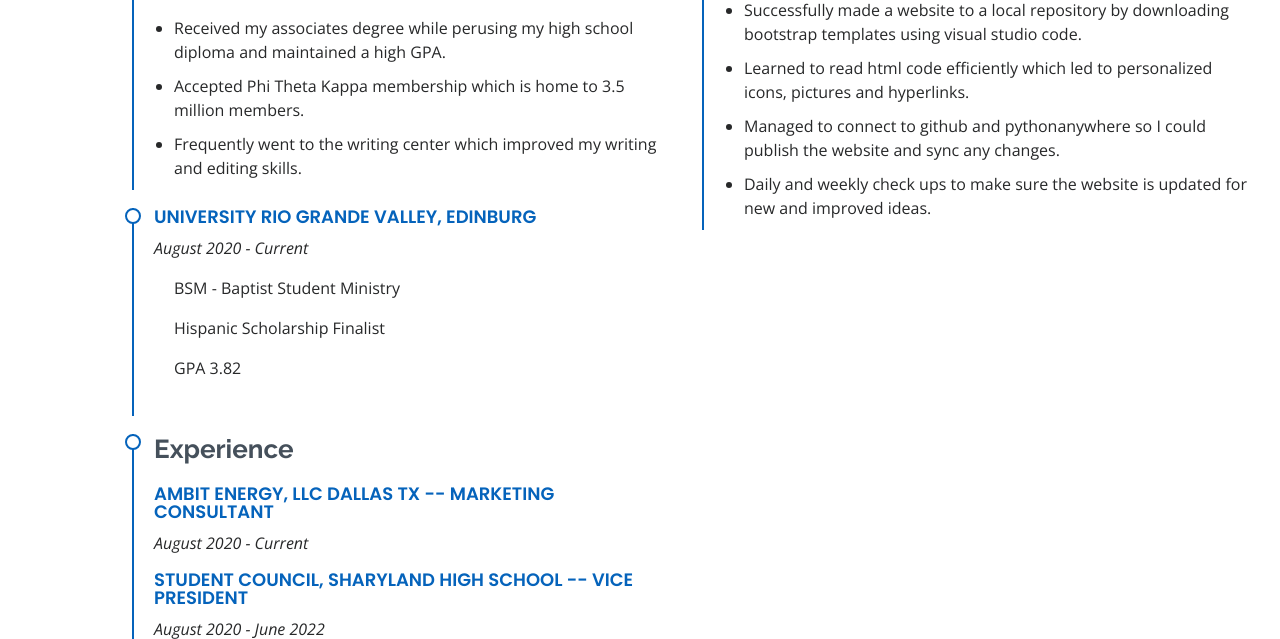
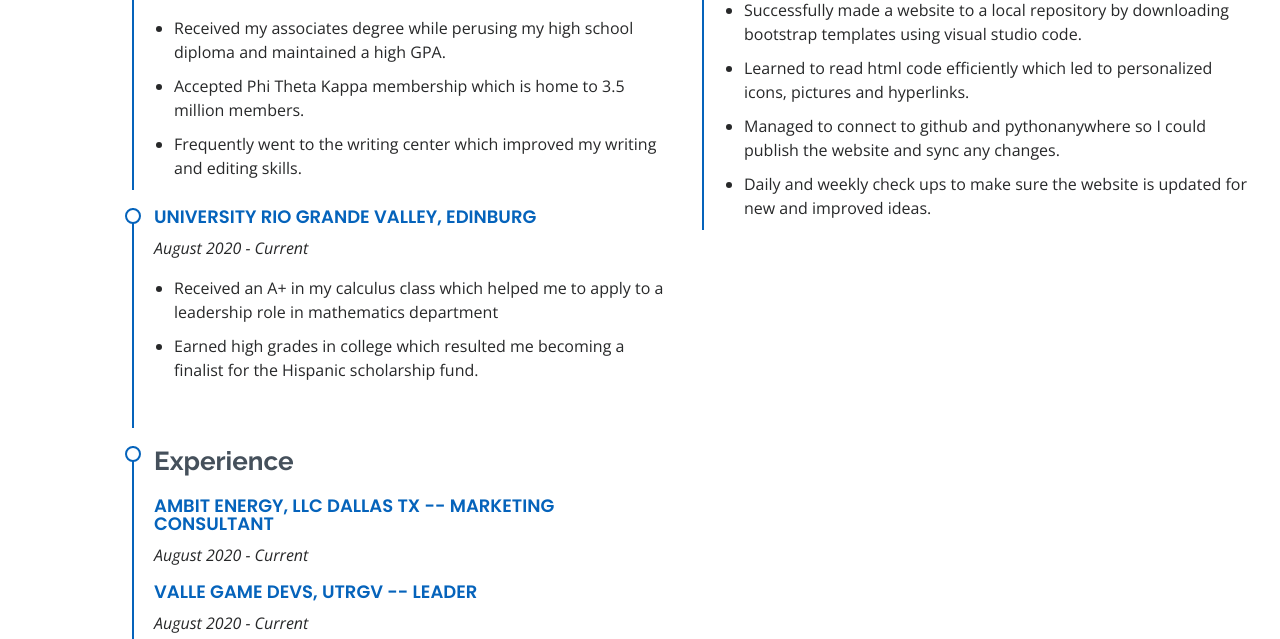
Before and after one commit to Wemisiu/Resume, a Flask app: page / in a window 1280 px wide. Shown: the part 3870-4509 px from the top of the page. Run offline with Flask 3, Linux system fonts and the light colour scheme; some libraries are stand-ins or nearby versions.

Commit message:
Basically Done

```diff
--- a/templates/index.html
+++ b/templates/index.html
@@ -436,9 +436,9 @@
               <h4>University Rio Grande Valley, Edinburg</h4>
               <p> <em>August 2020 - Current </em></p>
               <ul>
-              <p> BSM - Baptist Student Ministry </p>
-              <p> Hispanic Scholarship Finalist</p>
-              <p> GPA 3.82</p>
+              <li>Received an A+ in my calculus class which helped me to apply to a leadership role in mathematics department</li>
+              <li>Earned high grades in college which resulted me becoming a finalist for the Hispanic scholarship fund. </li>
+
             </ul>
             </div>
             <div class="resume-item">
@@ -446,11 +446,12 @@
               <h4>Ambit Energy, LLC Dallas TX -- Marketing Consultant </h4>
               <p><em>August 2020 - Current</em></p>
 
+              <h4>Valle Game Devs, UTRGV -- Leader</h4>
+              <p><em>August 2020 - Current</em></p>
+
               <h4>Student Council, Sharyland High School -- Vice President </h4>
               <p><em>August 2020 - June 2022</em></p>
 
-              <h4>Valle Game Devs, UTRGV -- Leader</h4>
-              <p><em>August 2020 - Current</em></p>
 
 
             </div>
```
